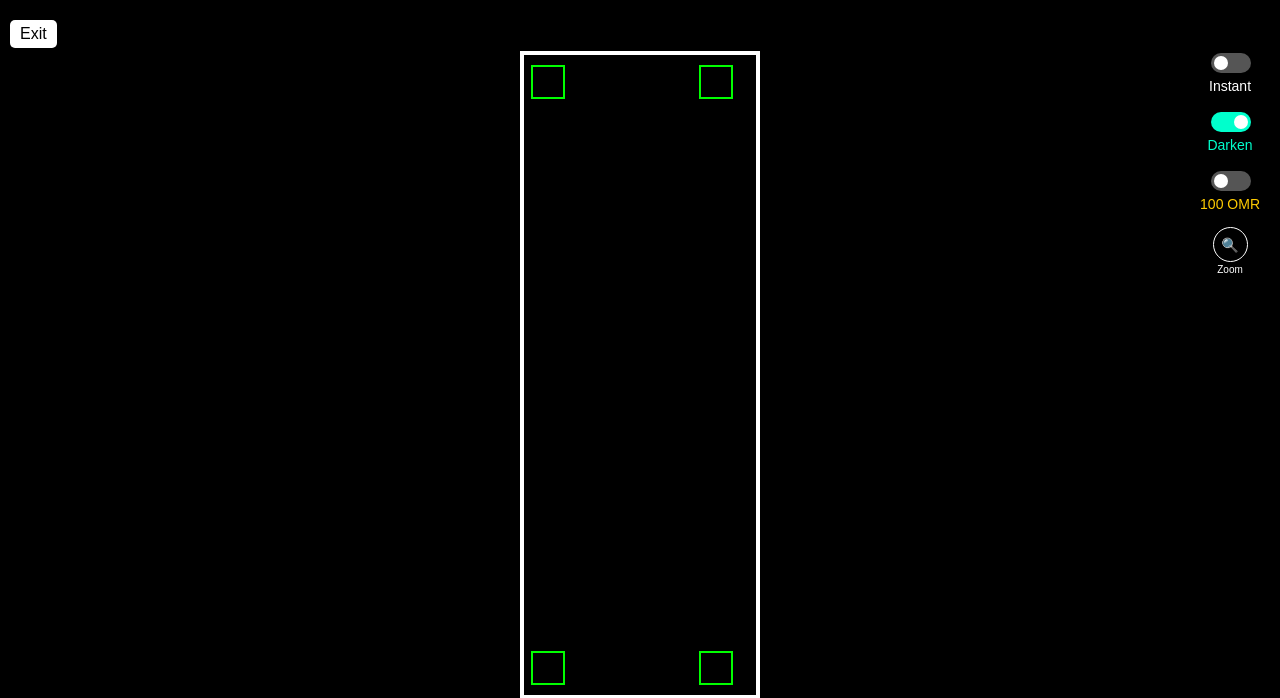
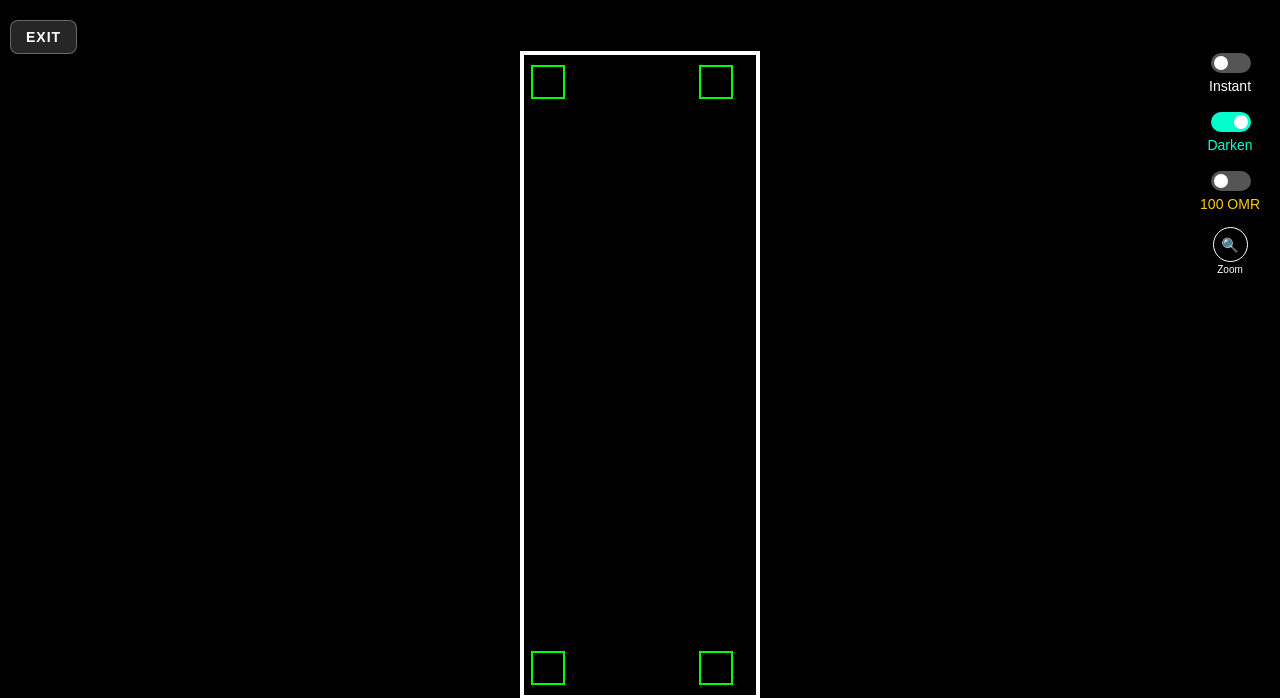
Before and after one commit to Ashit-10/PYTHON_OMR_APP, a Flask app: page /scan in a window 1280 px wide. Shown: the top 698 px of the page. Run offline with Flask 3, Linux system fonts and the light colour scheme; some libraries are stand-ins or nearby versions.

Commit message:
Update camera_ui.html

```diff
--- a/templates/camera_ui.html
+++ b/templates/camera_ui.html
@@ -28,7 +28,7 @@
     }
 /* Default is 50 OMR (2.9/8). This class expands it for 100 OMR */
 #wrap.wide-mode {
-  aspect-ratio: 4.5 / 8; /* Adjust this value to make it wider/narrower */
+  aspect-ratio: 4.8 / 8; /* Adjust this value to make it wider/narrower */
   transition: aspect-ratio 0.3s ease-in-out;
 }
 
@@ -150,11 +150,38 @@
     }
 
     #exitBtn {
-      position: absolute;
-      top: 20px;
-      left: 10px;
-      z-index: 9999;
-    }
+  position: absolute;
+  top: 20px;
+  left: 10px;
+  z-index: 9999;
+
+  /* Text styling */
+  color: white;
+  font-weight: bold;
+  font-size: 14px;
+  text-transform: uppercase;
+  letter-spacing: 1px;
+
+  /* Translucent Background */
+  background: rgba(255, 255, 255, 0.15); /* Very light white tint */
+  border: 1px solid rgba(255, 255, 255, 0.3); /* Thin light border */
+  border-radius: 8px;
+  padding: 8px 15px;
+
+  /* Glass Blur Effect (Works on iOS and most Androids) */
+  backdrop-filter: blur(10px);
+  -webkit-backdrop-filter: blur(10px);
+
+  box-shadow: 0 4px 15px rgba(0, 0, 0, 0.3);
+  cursor: pointer;
+  -webkit-tap-highlight-color: transparent;
+}
+
+#exitBtn:active {
+  background: rgba(255, 255, 255, 0.3);
+  transform: scale(0.95);
+}
+
 
     #toast b {
       color: limegreen;
```
